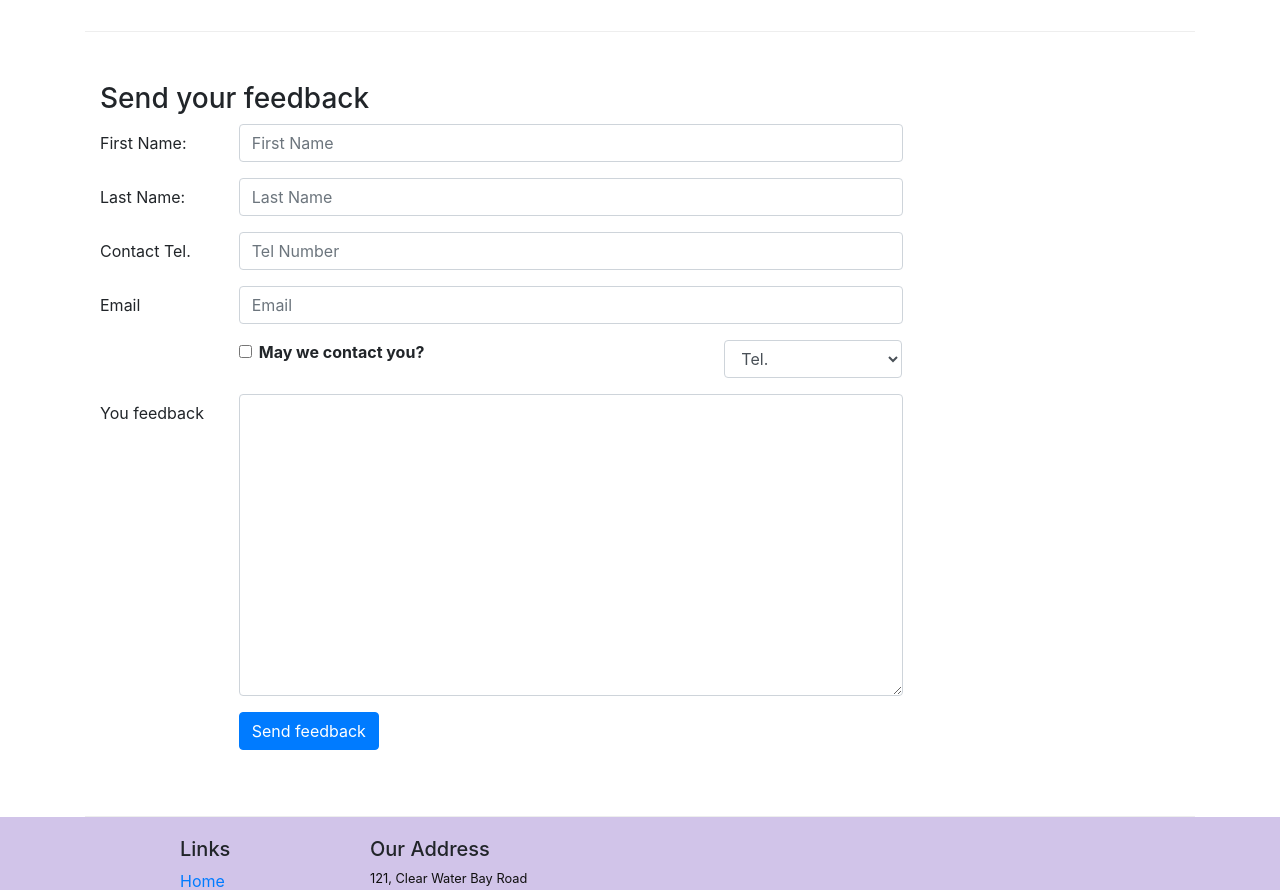
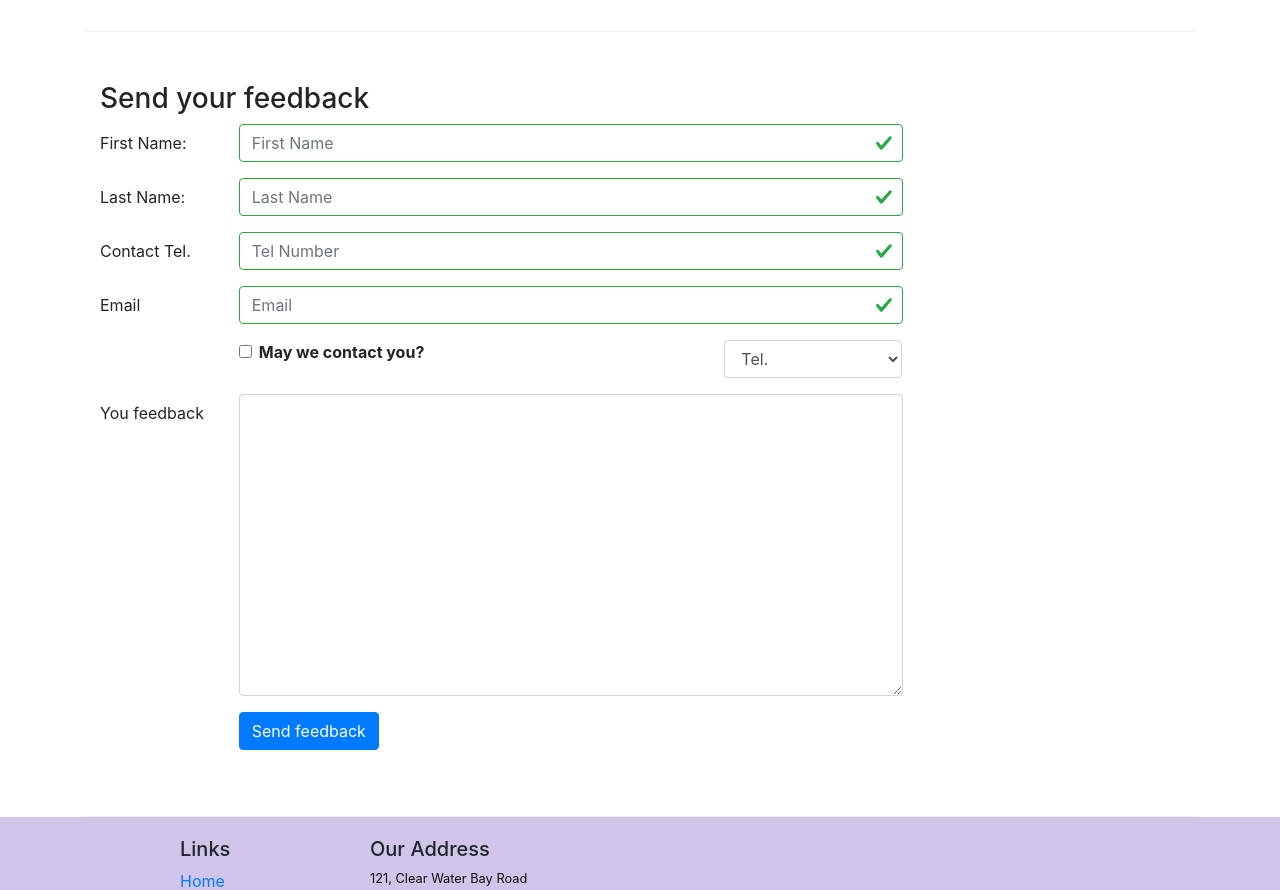
Before and after one commit to nhimdauheo/LAB, a React (Create React App) app: page /contactus in a window 1280 px wide. Shown: the part 840-1730 px from the top of the page. Built offline with nearby package versions, Linux system fonts and the light colour scheme.

Commit message:
Controlled Form Validation

```diff
--- a/src/components/ContactComponent.js
+++ b/src/components/ContactComponent.js
@@ -1,5 +1,5 @@
 import React, { Component } from "react";
-import { Breadcrumb, BreadcrumbItem, Button, Form, FormGroup, Label, Input, Col } from 'reactstrap'
+import { Breadcrumb, BreadcrumbItem, Button, Form, FormGroup, Label, Input, Col, FormFeedback } from 'reactstrap'
 import { Link } from 'react-router-dom'
 
 class Contact extends Component {
@@ -14,9 +14,16 @@ class Contact extends Component {
             agree: false,
             contactType: 'Tel. ',
             message: '',
+            touched: {
+                firstname: false,
+                lastname: false,
+                telnum: false,
+                email: false
+            }
         }
         this.handleSubmit = this.handleSubmit.bind(this)
         this.handleInputChange = this.handleInputChange.bind(this)
+        this.handleBlur = this.handleBlur.bind(this)
     }
 
     handleInputChange(event) {
@@ -33,7 +40,40 @@ class Contact extends Component {
         alert("Current state is: " + JSON.stringify(this.state));
         event.preventDefault();
     }
+    handleBlur = (field) => (evt) => {
+        this.setState({
+            touched: { ...this.state.touched, [field]: true }
+        });
+    }
+    validate(firstname, lastname, telnum, email) {
+        const error = {
+            firstname: '',
+            lastname: '',
+            telnum: '',
+            email: ''
+        }
+
+        if (this.state.touched.firstname && firstname.length < 3)
+            error.firstname = 'First Name should be >= 3 characters';
+        else if (this.state.touched.firstname && firstname.length > 10)
+            error.firstname = 'First Name should be <= 10 characters';
+
+        if (this.state.touched.lastname && lastname.length < 3)
+            error.lastname = 'Last Name should be >= 3 characters';
+        else if (this.state.touched.lastname && lastname.length > 10)
+            error.lastname = 'Last Name should be <= 10 characters';
+
+        const reg = /^\d+$/;
+        if (this.state.touched.telnum && !reg.test(telnum))
+            error.telnum = 'Tel. Number should contain only numbers';
+
+        if (this.state.touched.email && email.split('').filter(x => x === '@').length !== 1)
+            error.email = 'Email should contain a @';
+
+        return error;
+    }
     render() {
+        const error = this.validate(this.state.firstname, this.state.lastname, this.state.telnum, this.state.email);
         return (
             <div className="container">
                 <div className="row">
@@ -82,29 +122,57 @@ class Contact extends Component {
                                 <Label HtmlFor="firstname" md={2} >First Name:</Label>
                                 <Col md={10}>
                                     <Input type="text" id="firstname" name="firstname" placeholder="First Name"
-                                        value={this.state.firstname} onChange={this.handleInputChange} />
+                                        value={this.state.firstname}
+                                        valid={error.firstname === ''}
+                                        invalid={error.firstname !== ''}
+                                        onBlur={this.handleBlur('firstname')}
+                                        onChange={this.handleInputChange} />
                                 </Col>
+                                <FormFeedback>
+                                    {error.firstname}
+                                </FormFeedback>
                             </FormGroup>
                             <FormGroup row>
                                 <Label htmlFor="lastname" md={2} >Last Name:</Label>
                                 <Col md={10}>
                                     <Input type="text" id="lastname" name="lastname" placeholder="Last Name"
-                                        value={this.state.lastname} onChange={this.handleInputChange} />
+                                        value={this.state.lastname}
+                                        valid={error.lastname === ''}
+                                        invalid={error.lastname !== ''}
+                                        onBlur={this.handleBlur('lastname')}
+                                        onChange={this.handleInputChange} />
                                 </Col>
+                                <FormFeedback>
+                                    {error.lastname}
+                                </FormFeedback>
                             </FormGroup>
                             <FormGroup row>
                                 <Label htmlFor="telnum" md={2} >Contact Tel.</Label>
                                 <Col md={10}>
                                     <Input type="tel" id="telnum" name="telnum" placeholder="Tel Number"
-                                        value={this.state.telnum} onChange={this.handleInputChange} />
+                                        value={this.state.telnum}
+                                        valid={error.telnum === ''}
+                                        invalid={error.telnum !== ''}
+                                        onBlur={this.handleBlur('telnum')}
+                                        onChange={this.handleInputChange} />
                                 </Col>
+                                <FormFeedback>
+                                    {error.telnum}
+                                </FormFeedback>
                             </FormGroup>
                             <FormGroup row>
                                 <Label htmlFor="email" md={2} >Email</Label>
                                 <Col md={10}>
                                     <Input type="email" id="email" name="email" placeholder="Email"
-                                        value={this.state.email} onChange={this.handleInputChange} />
+                                        value={this.state.email}
+                                        valid={error.email === ''}
+                                        invalid={error.email !== ''}
+                                        onBlur={this.handleBlur('email')}
+                                        onChange={this.handleInputChange} />
                                 </Col>
+                                <FormFeedback>
+                                    {error.email}
+                                </FormFeedback>
                             </FormGroup>
                             <FormGroup row>
                                 <Col md={{ size: 6, offset: 2 }}>
```
